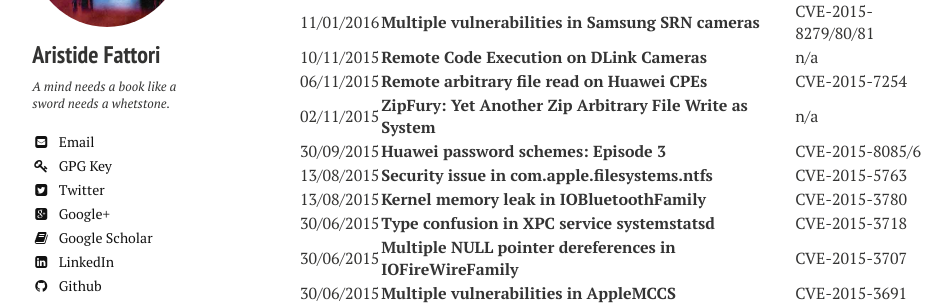
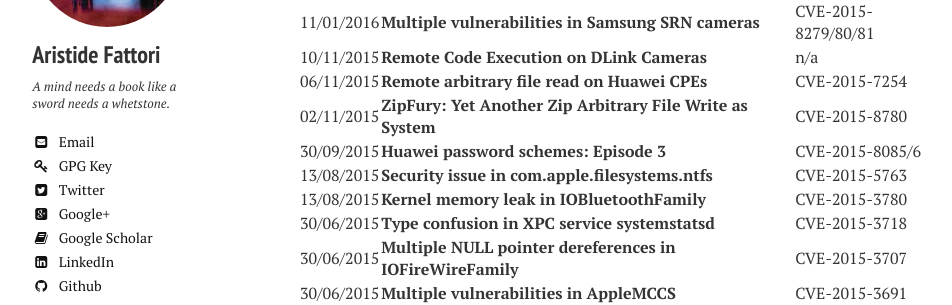
Before and after one commit to joystick2020/joystick2020.github.io, a Jekyll site: the page built from hacks/index.md, in a window 1280 px wide. Shown: the part 239-544 px from the top of the page, without its empty margins (21-973 px from the left). Built offline with Jekyll 4.4.1, drawn with Linux system fonts in a browser that asks for light colours; nearby versions of some CDN libraries.

Commit message:
CVE party

```diff
--- a/hacks/index.md
+++ b/hacks/index.md
@@ -14,7 +14,7 @@
 | 11/01/2016 | [**Multiple vulnerabilities in Samsung SRN cameras**](http://blog.emaze.net/2016/01/multiple-vulnerabilities-samsung-srn.html)                   | CVE-2015-8279/80/81 |
 | 10/11/2015 | [**Remote Code Execution on DLink Cameras**](https://github.com/ud2/advisories/tree/master/embedded/dlink/nocve-2015-0002)                       | n/a                 |
 | 06/11/2015 | [**Remote arbitrary file read on Huawei CPEs**](https://github.com/ud2/advisories/tree/master/embedded/huawei/cve-2015-7254)                     | CVE-2015-7254       |
-| 02/11/2015 | [**ZipFury: Yet Another Zip Arbitrary File Write as System**](https://github.com/ud2/advisories/tree/master/android/samsung/nocve-2015-0001)     | n/a                 |
+| 02/11/2015 | [**ZipFury: Yet Another Zip Arbitrary File Write as System**](https://github.com/ud2/advisories/tree/master/android/samsung/nocve-2015-0001)     | CVE-2015-8780       |
 | 30/09/2015 | [**Huawei password schemes: Episode 3**](http://blog.emaze.net/2015/09/huawei-password-schemes-episode-3.html)                                   | CVE-2015-8085/6     |
 | 13/08/2015 | [**Security issue in com.apple.filesystems.ntfs**](https://github.com/ud2/advisories/tree/master/osx/cve-2015-5763)                              | CVE-2015-5763       |
 | 13/08/2015 | [**Kernel memory leak in IOBluetoothFamily**](https://github.com/ud2/advisories/tree/master/osx/cve-2015-3780)                                   | CVE-2015-3780       |
```
